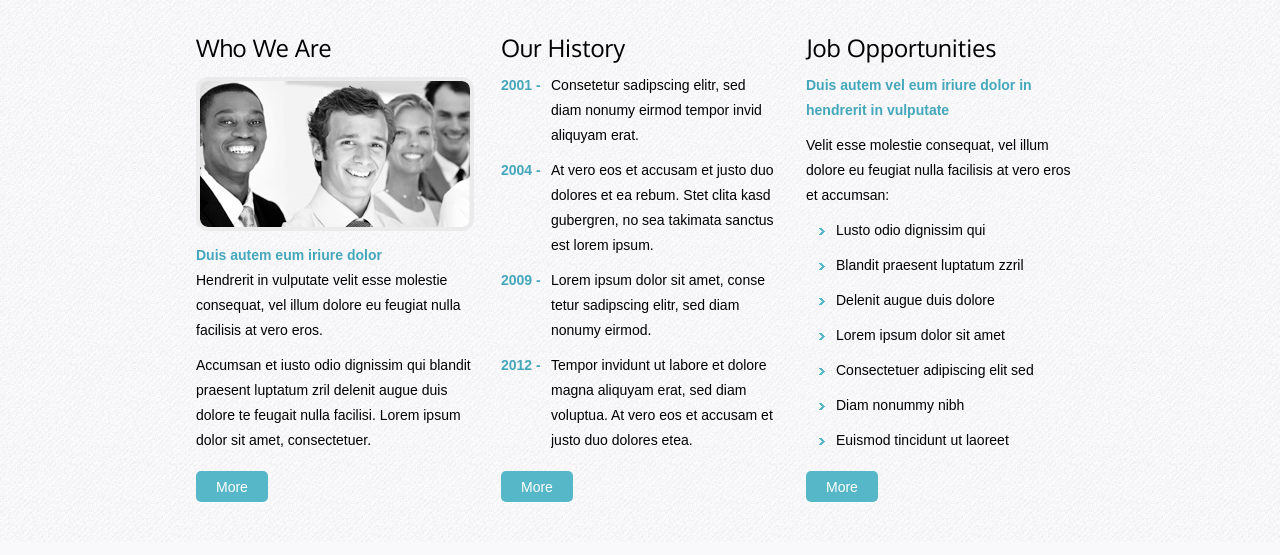
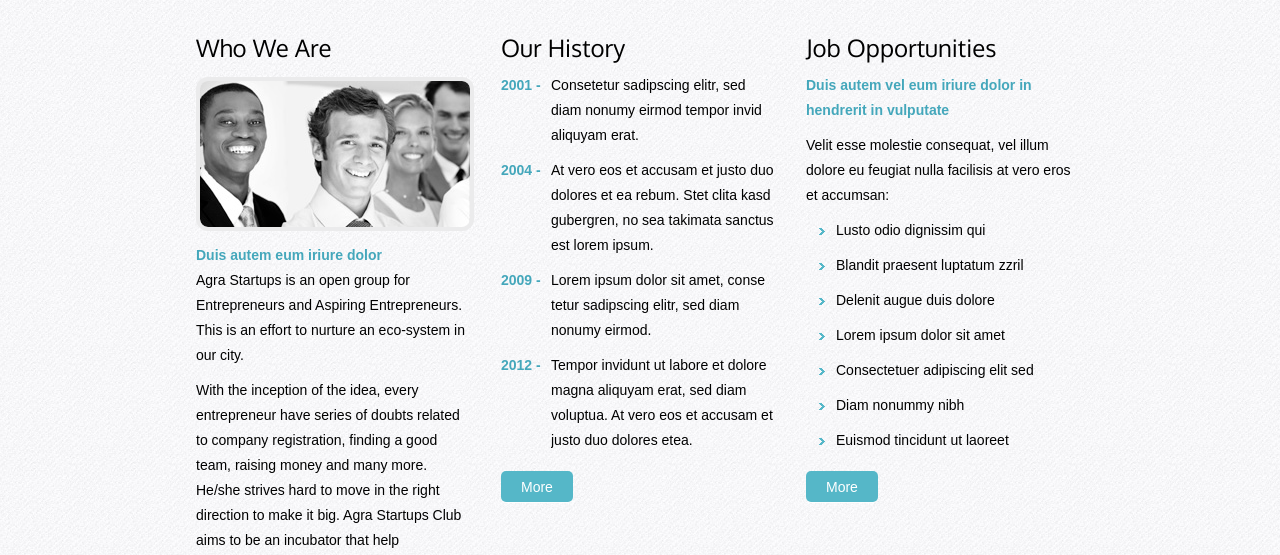
Before and after one commit to vipulgulati/Agra-Startups-Club, a plain HTML site: page about.html in a window 1280 px wide. Shown: the part 210-765 px from the top of the page. Drawn offline with Linux system fonts and the light colour scheme; a web font is replaced by a local one.

Commit message:
Update about.html

```diff
--- a/about.html
+++ b/about.html
@@ -51,8 +51,8 @@
             <h3 class="p5">Who We Are</h3>
             <img src="images/page2-img1.jpg" alt="" class="img-border">
             <p class="top-1"><a href="#" class="link"><strong>Duis autem eum iriure dolor</strong></a></p>
-            <p class="p6">Hendrerit in vulputate velit esse molestie consequat, vel illum dolore eu feugiat nulla facilisis at vero eros.</p>
-            <p class="p4">Accumsan et iusto odio dignissim qui blandit praesent luptatum zril delenit augue duis dolore te feugait nulla facilisi. Lorem ipsum dolor sit amet, consectetuer.</p>
+            <p class="p6">Agra Startups is an open group for Entrepreneurs and Aspiring Entrepreneurs. This is an effort to nurture an eco-system in our city.</p>
+            <p class="p4">With the inception of the idea, every entrepreneur have series of doubts related to company registration, finding a good team, raising money and many more. He/she strives hard to move in the right direction to make it big. Agra Startups Club aims to be an incubator that help entrepreneurs solve some of the problems commonly associated with running a startup by providing workspace, seed funding, mentoring, and training. Our sole purpose is to help you grow your business.</p>
             <a href="#" class="button">More</a> </div>
           <div>
             <h3 class="p6">Our History</h3>
```
